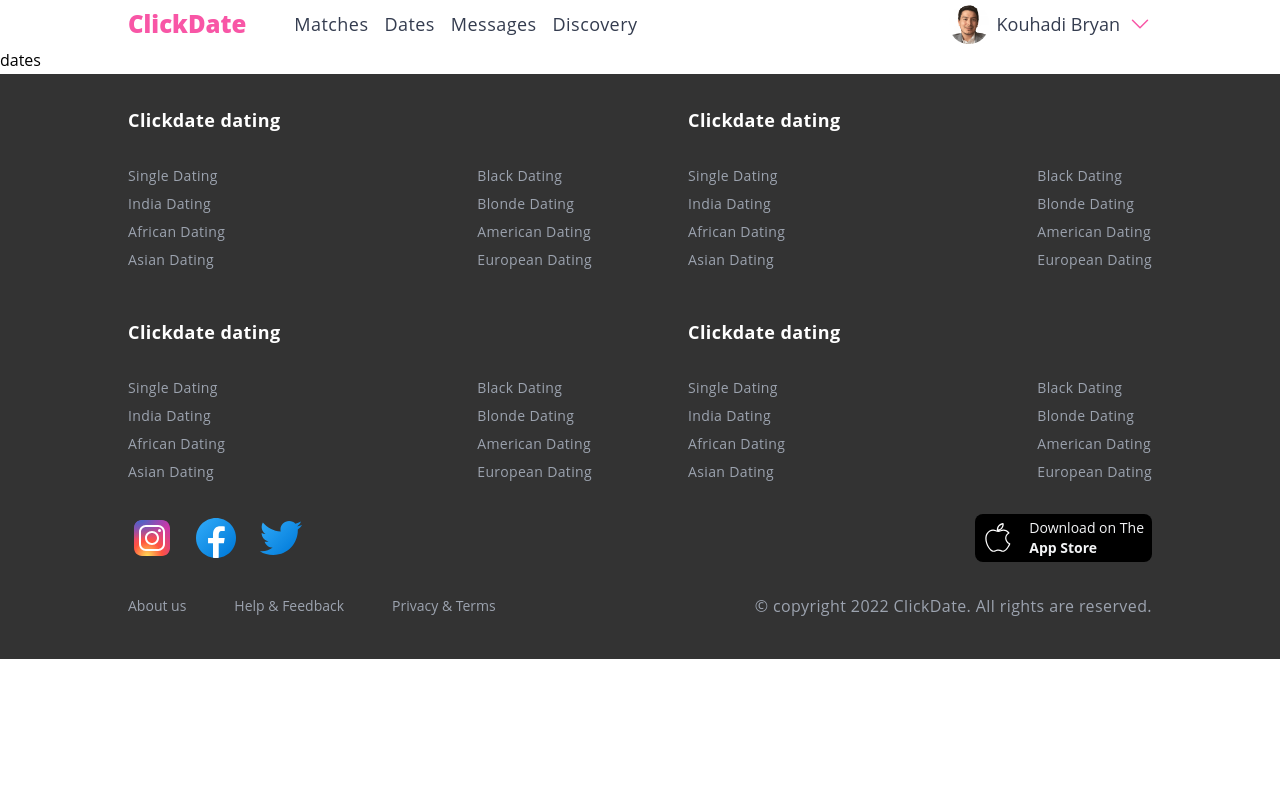
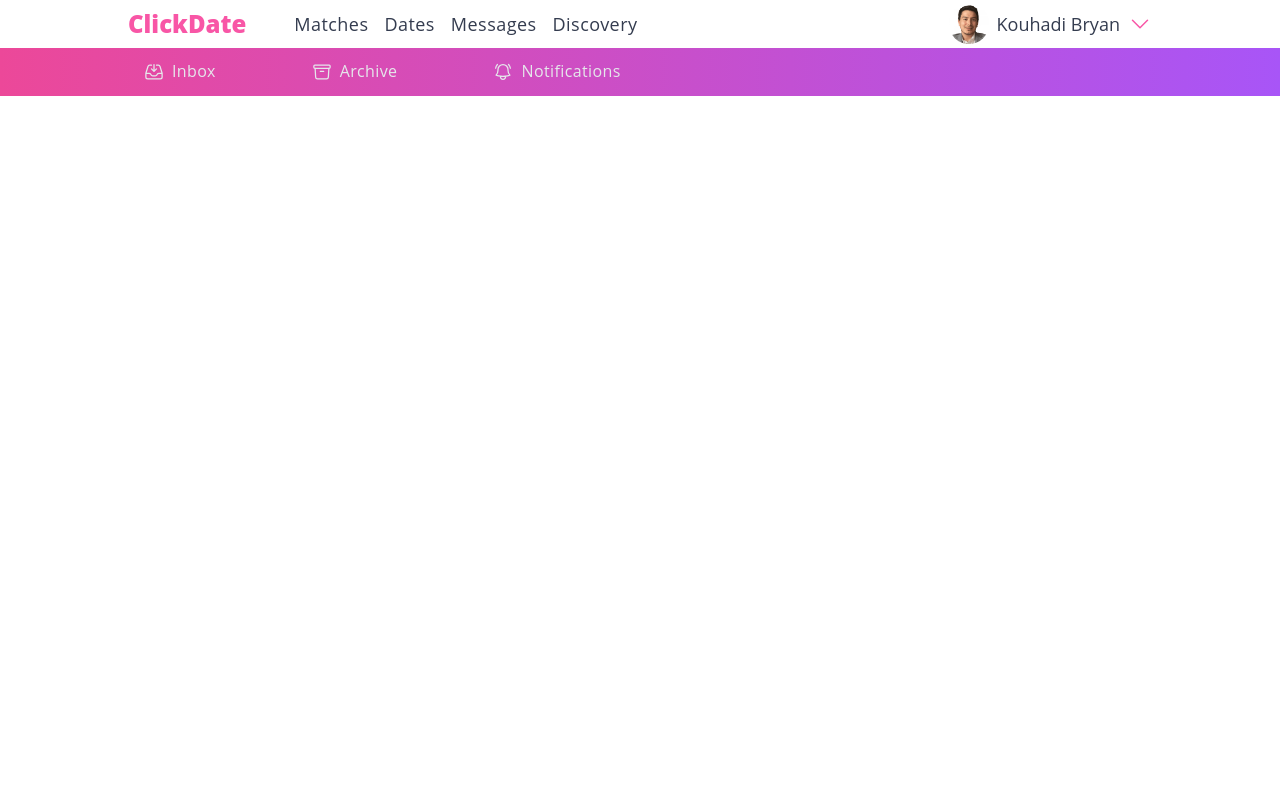
Before and after one commit to abdelrany/Dating-web-App, a Next.js app in the folder front-end/: page /dates in a window 1280 px wide. Shown: the top 800 px of the page. Built offline with nearby package versions, Linux system fonts and the light colour scheme.

Commit message:
style: organized the pages

```diff
--- a/front-end/app/dates/page.tsx
+++ b/front-end/app/dates/page.tsx
@@ -1,10 +1,18 @@
 import React from 'react'
+import SharedPageNav from '../../components/SharedPageNav'
+import { ArchiveBoxIcon, BellAlertIcon, InboxArrowDownIcon } from '@heroicons/react/24/outline'
 
-type Props = {}
+const sharednavLinks = [
+  {title:'Inbox', icon: <InboxArrowDownIcon  className='h-5 w-5'/>},
+  {title:'Archive', icon: <ArchiveBoxIcon className='h-5 w-5'/>},
+  {title:'Notifications', icon: <BellAlertIcon className='h-5 w-5'/>},
+]
 
-const dates = (props: Props) => {
+const dates = () => {
   return (
-    <div>dates</div>
+    <div className='min-h-screen'>
+        <SharedPageNav sharednavLinks={sharednavLinks}/>
+    </div>
   )
 }
 
--- a/front-end/app/discovery/page.tsx
+++ b/front-end/app/discovery/page.tsx
@@ -1,10 +1,19 @@
 import React from 'react'
+import SharedPageNav from '../../components/SharedPageNav'
 
-type Props = {}
+import { ArchiveBoxIcon, BellAlertIcon, InboxArrowDownIcon } from '@heroicons/react/24/outline'
+
+const sharednavLinks = [
+  {title:'Inbox', icon: <InboxArrowDownIcon  className='h-5 w-5'/>},
+  {title:'Archive', icon: <ArchiveBoxIcon className='h-5 w-5'/>},
+  {title:'Notifications', icon: <BellAlertIcon className='h-5 w-5'/>},
+]
 
 const discovery = (props: Props) => {
   return (
-    <div>discovery</div>
+    <div className='min-h-screen shadow'>
+        <SharedPageNav sharednavLinks={sharednavLinks}/>
+    </div>
   )
 }
 
--- a/front-end/app/matches/page.tsx
+++ b/front-end/app/matches/page.tsx
@@ -1,10 +1,20 @@
 import React from 'react'
+import SharedPageNav from '../../components/SharedPageNav'
+import { UserGroupIcon, StarIcon, HandThumbUpIcon, EyeSlashIcon, HeartIcon } from '@heroicons/react/24/outline'
 
-type Props = {}
+const sharednavLinks = [
+  {title:'My matches', icon: <HeartIcon className='h-5 w-5'/>},
+  {title:'Favorites', icon: <StarIcon className='h-5 w-5'/>},
+  {title:'Visitors', icon: <UserGroupIcon className='h-5 w-5'/>},
+  {title:'Likes', icon: <HandThumbUpIcon className='h-5 w-5'/>},
+  {title:'Hidden matches', icon: <EyeSlashIcon className='h-5 w-5'/>},
+]
 
-const Matches = (props: Props) => {
+const Matches = () => {
   return (
-    <div>Matches</div>
+    <div className='min-h-screen'>
+      <SharedPageNav sharednavLinks={sharednavLinks}/>
+    </div>
   )
 }
 
--- a/front-end/app/messages/page.tsx
+++ b/front-end/app/messages/page.tsx
@@ -1,10 +1,20 @@
+import { ArchiveBoxIcon, BellAlertIcon, InboxArrowDownIcon } from '@heroicons/react/24/outline'
 import React from 'react'
+import SharedPageNav from '../../components/SharedPageNav'
 
 type Props = {}
 
+const sharednavLinks = [
+  {title:'Inbox', icon: <InboxArrowDownIcon  className='h-5 w-5'/>},
+  {title:'Archive', icon: <ArchiveBoxIcon className='h-5 w-5'/>},
+  {title:'Notifications', icon: <BellAlertIcon className='h-5 w-5'/>},
+]
+
 const messages = (props: Props) => {
   return (
-    <div>messages</div>
+    <div className='min-h-screen'>
+      <SharedPageNav sharednavLinks={sharednavLinks}/>
+    </div>
   )
 }
 
--- a/front-end/components/Nav.tsx
+++ b/front-end/components/Nav.tsx
@@ -4,19 +4,23 @@ import profileImg from '../assets/images/profile.png'
 import {ChevronDownIcon, XMarkIcon} from '@heroicons/react/24/outline'
 import Link from 'next/link';
 import { useState } from 'react';
+import { useRouter } from 'next/router';
+import { JsxElement } from 'typescript';
 
 // List of links will be rendered in nav element
 const navLinks = ['Matches', 'Dates', 'Messages', 'Discovery'];
 
-const Nav = () => {
+const Nav = ():any => {
   const isLoggedIn = true;
   const [isOpen, setIsOpen] = useState(false)
 
+  const activeClass = 'translate-y-[-4px] text-primary';
+
     if (isLoggedIn) {
-      return <header>
+      return <header className='shadow'>
                 <nav className='bg-white flex justify-between items-center h-12 px-2 md:px-8 lg:px-32'>
                     {/* logo to be added later as an SVG or PNG */}
-                    <Link href="/">
+                    <Link href="/" >
                       <h1 className="font-extrabold text-2xl text-primary mr-4">ClickDate</h1>
                     </Link>
 
@@ -28,7 +32,7 @@ const Nav = () => {
                     {/*(profile) responsible for showing the links */}
                     <div className="flex items-center gap-2">
                         <Image src={profileImg} className="w-10 h-10 rounded-full" alt="profile name"/>
-                        <p onMouseEnter={()=>setIsOpen(true)} className="cursor-pointer text-dark hover:text-primary duration-300 text-sm md:text-lg">{"Kouhadi Bryan".substring(0,15)}</p>
+                        <p onClick={()=>setIsOpen(!isOpen)}  className="cursor-pointer text-dark hover:text-primary duration-300 text-sm md:text-lg">{"Kouhadi Bryan".substring(0,15)}</p>
                         {!isOpen ? <ChevronDownIcon onClick={()=>setIsOpen(true)} className="cursor-pointer h-5 w-5 lg:h-6 lg:w-6 text-primary"/>
                                  : <XMarkIcon onClick={()=>setIsOpen(false)} className='cursor-pointer h-5 w-5 lg:h-6 lg:w-6 text-primary'/>
                         }
@@ -47,7 +51,7 @@ const Nav = () => {
                       </ul>
                     </div>
                     {/* account setting links available only in the SM breakpoint */}
-                    <ul onMouseLeave={()=>setIsOpen(!isOpen)} className={`hidden sm:flex overflow-hidden w-40 ${ isOpen? "h-48 " : "h-0" } bg-white shadow-md duration-500 transition-all flex-col items-center justify-around rounded-b-md top-12 right-8 lg:right-32 absolute z-10 `}>
+                    <ul onMouseLeave={()=>setIsOpen(false)} className={`hidden sm:flex overflow-hidden w-40 ${ isOpen? "h-48 " : "h-0" } bg-white shadow-md duration-500 transition-all flex-col items-center justify-around rounded-b-md top-12 right-8 lg:right-32 absolute z-10 `}>
                         <Link href="/account"> <li className="hover:text-primary duration-300 cursor-pointer text-dark text-xl font-bold tracking-widest">Account</li></Link>
                         <Link href="/account"> <li className="hover:text-primary duration-300 cursor-pointer text-dark text-xl font-bold tracking-widest">Insights</li></Link>
                         <button onClick={()=>setIsOpen(false)} className='bg-secondary px-6 py-2 rounded-md text-gray-100 text-lg duration-300 hover:bg-red-500 hover:text-white'>Log Out</button>
--- a/front-end/components/home/LoggedinHome.tsx
+++ /dev/null
@@ -1,22 +0,0 @@
-import { UserGroupIcon, StarIcon, HandThumbUpIcon, EyeSlashIcon, HeartIcon } from '@heroicons/react/24/outline'
-import React from 'react'
-import SharedPageNav from '../SharedPageNav'
-
-
-const sharednavLinks = [
-  {title:'My matches', icon: <HeartIcon className='h-5 w-5'/>},
-  {title:'Favorites', icon: <StarIcon className='h-5 w-5'/>},
-  {title:'Visitors', icon: <UserGroupIcon className='h-5 w-5'/>},
-  {title:'Likes', icon: <HandThumbUpIcon className='h-5 w-5'/>},
-  {title:'Hidden matches', icon: <EyeSlashIcon className='h-5 w-5'/>},
-]
-
-const LoggedinHome = (props: Props) => {
-  return (
-    <section className=''>
-      <SharedPageNav sharednavLinks={sharednavLinks}/>
-    </section>
-  )
-}
-
-export default LoggedinHome
--- a/front-end/components/home/UnloggedHome.tsx
+++ /dev/null
@@ -1,60 +0,0 @@
-import Image from 'next/image'
-import React from 'react'
-import Form from './Form'
-import homeImg from '../../assets/images/home.jpeg'
-import privacyImg from '../../assets/images/privacy.png'
-import secureImg from '../../assets/images/securee.png'
-import datenewsLogo from '../../assets/images/datingnews.png'
-import dateadviceLogo from '../../assets/images/datingadvice.png'
-
-import {ChatBubbleOvalLeftIcon, HeartIcon, UserPlusIcon } from '@heroicons/react/24/outline'
-import Features from './Features'
-import DateAdviceSection from './DateAdviceSection'
-
-type Props = {}
-
-const UnloggedHome = (props: Props) => {
-  return (
-    <section className=''>
-       <Image src={homeImg} alt="dating app home page" className="absolute top-0 left-0 w-screen h-screen z-[-1]" />
-       <div className='py-8  px-2 sm:px-8 lg:px-32 mb-12 min-h-[75vh] '>
-           <h1 className='font-extrabold text-4xl text-center text-gray-100 w-[350px] mb-4'>Find Real Love in Real Time at a Click</h1>
-           <Form/>
-           <div className='hidden absolute bottom-44 right-32 lg:flex items-center rounded-md bg-gray-100 w-90 h-16'>
-               <Image src={privacyImg} alt="privacy" className='h-full w-32'/>
-               <Image src={secureImg} alt="privacy" className='h-full w-44'/>
-           </div>
-       </div>
-        <div className='h-28 bg-white flex items-center justify-around gap-2 px-2 sm:px-8 lg:px-32 '>
-                <div className='flex flex-col justify-center items-center -translate-y-10 gap-4'>
-                    <div className='flex justify-center items-center w-12 h-12 rounded-full bg-primary group hover:bg-gray-100 duration-300'>
-                        <UserPlusIcon className='h-6 w-6 text-gray-100 group-hover:text-primary'/>
-                    </div>
-                    <h1 className='text-center text-sm lg:font-extrabold text-dark'>Sign Up and Get Started</h1>
-                </div>
-                <div className='flex flex-col justify-center items-center  -translate-y-10 gap-4'>
-                    <div className='flex justify-center items-center w-12 h-12 rounded-full bg-primary group hover:bg-gray-100 duration-300'>
-                        <ChatBubbleOvalLeftIcon className='h-6 w-6 text-gray-100 group-hover:text-primary'/>
-                    </div>
-                    <h1 className='text-center text-sm lg:font-extrabold text-dark'>Unlock "Ready To Chat"</h1>
-                </div>
-                <div className='flex flex-col justify-center items-center  -translate-y-10 gap-4'>
-                    <div className='group flex justify-center items-center w-12 h-12 rounded-full bg-primary hover:bg-gray-100 duration-300'>
-                        <HeartIcon className='h-6 w-6 text-gray-100 group-hover:text-primary duration-300'/>
-                    </div>
-                    <h1 className='text-center text-sm lg:font-extrabold text-dark'>Invite your match to date</h1>
-                </div>
-        </div>
-        <Features/>
-        <DateAdviceSection />
-        <div className='bg-white py-12 px-2 sm:px-8 lg:px-32 '>
-            <h1 className='text-dark text-3xl font-extrabold text-center mb-12'>Featured on </h1>
-            <div className='flex justify-center gap-24 items-center'>
-                <Image src={datenewsLogo} alt="Dating news" className='w-24 h-16 md:w-32 md:h-24'/>
-                <Image src={dateadviceLogo} alt="dating advice" className='w-24 h-16 md:w-32 md:h-24'/>
-            </div>
-        </div>
-    </section>
-  )
-}
-export default UnloggedHome
```
Also changed, not shown: front-end/app/page.tsx (+63 -11 lines).
